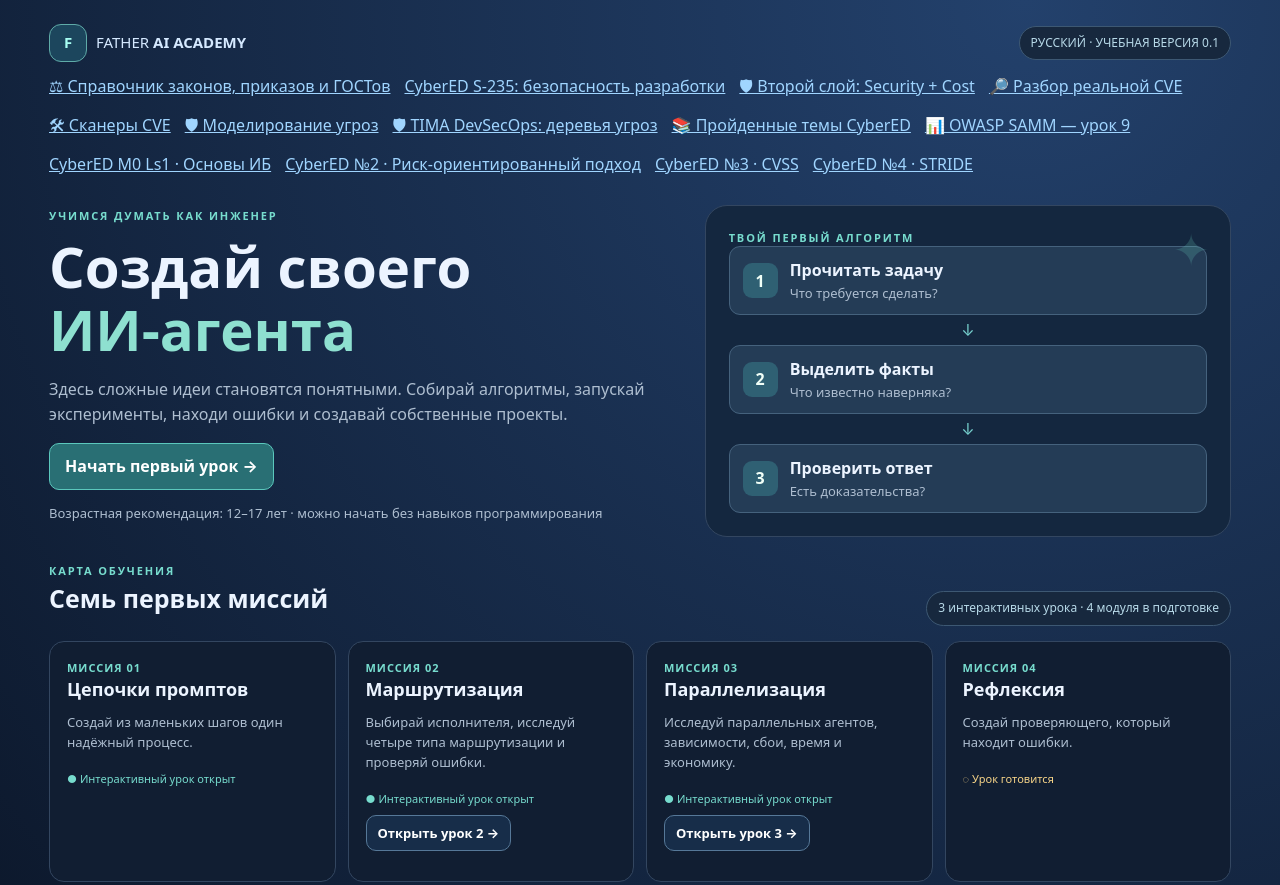
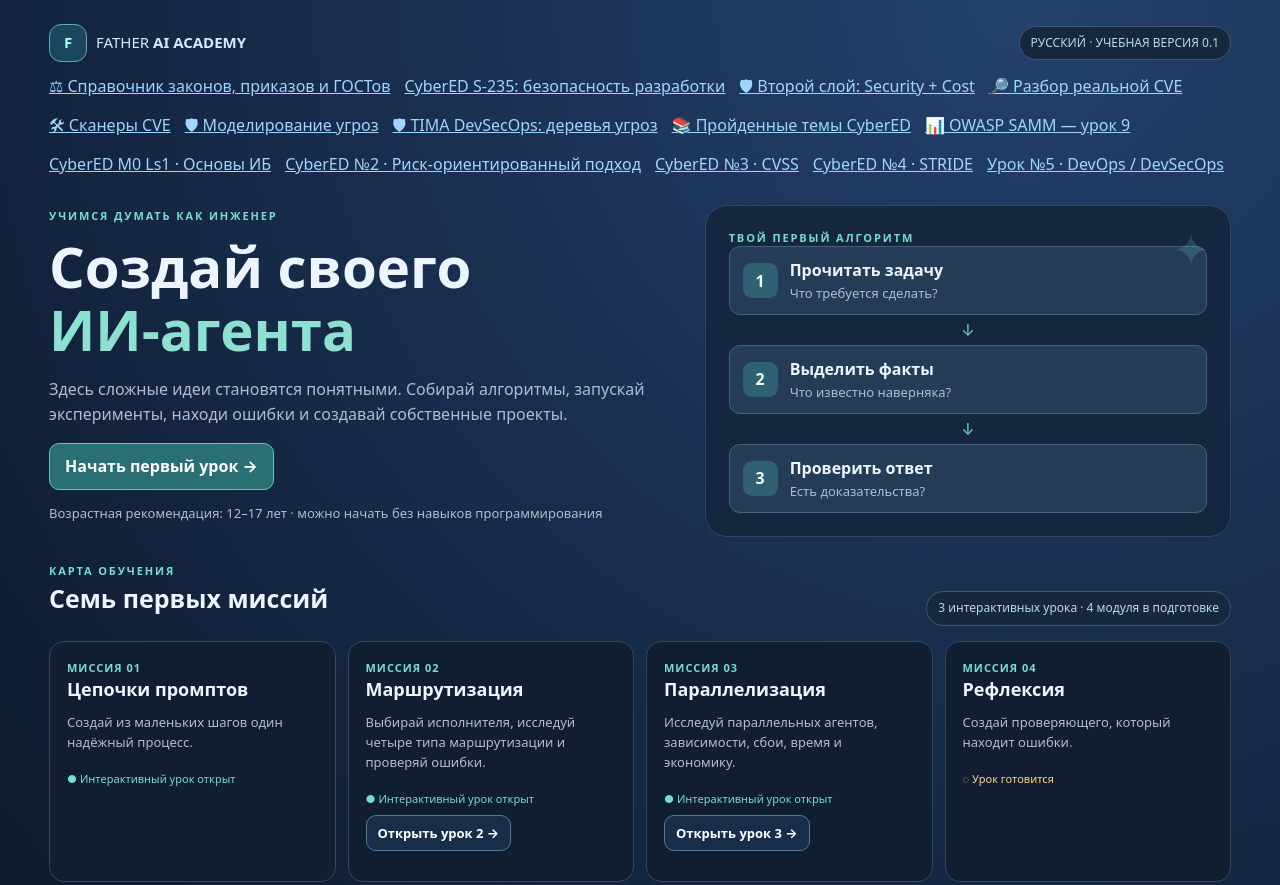
Before and after one commit to VictorKVS/FATHER_CODEX, a plain HTML site: page docs/school/index.html in a window 1280 px wide. Shown: the top 885 px of the page. Drawn offline with Linux system fonts and the light colour scheme.

```diff
--- a/docs/school/index.html
+++ b/docs/school/index.html
@@ -7,7 +7,7 @@
 </style></head><body>
 <div class="shell">
 <header class="bar"><a class="home" href="../index.html"><span class="mark">F</span>FATHER <strong>AI ACADEMY</strong></a><span class="chip">РУССКИЙ · УЧЕБНАЯ ВЕРСИЯ 0.1</span></header>
-<nav aria-label="Справочник безопасности" style="display:flex;gap:14px;flex-wrap:wrap;margin:12px 0 20px"><a href="../reference/security-regulations.html">⚖ Справочник законов, приказов и ГОСТов</a><a href="courses/CYBERED_S235_SECURE_DEVELOPMENT_RU.md">CyberED S-235: безопасность разработки</a><a href="security-layer.html">🛡 Второй слой: Security + Cost</a><a href="vulnerability-case-study.html">🔎 Разбор реальной CVE</a><a href="vulnerability-scanners.html">🛠 Сканеры CVE</a><a href="../reference/wiki/SEC-THREAT-MODELING-001.md">🛡 Моделирование угроз</a><a href="tima-threat-lab.html">🛡 TIMA DevSecOps: деревья угроз</a><a href="cybered-completed-lessons.html">📚 Пройденные темы CyberED</a><a href="cybered-m0-ls9-owasp-samm.html">📊 OWASP SAMM — урок 9</a><a href="cybered-m0-ls1-cybersecurity-basics.html">CyberED M0 Ls1 · Основы ИБ</a><a href="cybered-m0-ls2-risk-based-security.html">CyberED №2 · Риск-ориентированный подход</a><a href="cybered-m0-ls3-cvss.html">CyberED №3 · CVSS</a><a href="cybered-m0-ls4-threat-modeling.html">CyberED №4 · STRIDE</a></nav>
+<nav aria-label="Справочник безопасности" style="display:flex;gap:14px;flex-wrap:wrap;margin:12px 0 20px"><a href="../reference/security-regulations.html">⚖ Справочник законов, приказов и ГОСТов</a><a href="courses/CYBERED_S235_SECURE_DEVELOPMENT_RU.md">CyberED S-235: безопасность разработки</a><a href="security-layer.html">🛡 Второй слой: Security + Cost</a><a href="vulnerability-case-study.html">🔎 Разбор реальной CVE</a><a href="vulnerability-scanners.html">🛠 Сканеры CVE</a><a href="../reference/wiki/SEC-THREAT-MODELING-001.md">🛡 Моделирование угроз</a><a href="tima-threat-lab.html">🛡 TIMA DevSecOps: деревья угроз</a><a href="cybered-completed-lessons.html">📚 Пройденные темы CyberED</a><a href="cybered-m0-ls9-owasp-samm.html">📊 OWASP SAMM — урок 9</a><a href="cybered-m0-ls1-cybersecurity-basics.html">CyberED M0 Ls1 · Основы ИБ</a><a href="cybered-m0-ls2-risk-based-security.html">CyberED №2 · Риск-ориентированный подход</a><a href="cybered-m0-ls3-cvss.html">CyberED №3 · CVSS</a><a href="cybered-m0-ls4-threat-modeling.html">CyberED №4 · STRIDE</a><a href="cybered-m0-ls5-devops-devsecops.html">Урок №5 · DevOps / DevSecOps</a></nav>
 <div class="hero"><div><div class="eyebrow">Учимся думать как инженер</div><h1>Создай своего<br><span style="color:#8ee0d0">ИИ-агента</span></h1><p class="sub">Здесь сложные идеи становятся понятными. Собирай алгоритмы, запускай эксперименты, находи ошибки и создавай собственные проекты.</p><a href="#lesson" class="btn" style="display:inline-block;text-decoration:none">Начать первый урок →</a><p class="small">Возрастная рекомендация: 12–17 лет · можно начать без навыков программирования</p></div>
 <div class="art" aria-label="Схема учебного конвейера"><div class="eyebrow">Твой первый алгоритм</div><div class="hero-cards"><div class="hero-step"><i>1</i><div><b>Прочитать задачу</b><div class="small">Что требуется сделать?</div></div></div><div class="arrow">↓</div><div class="hero-step"><i>2</i><div><b>Выделить факты</b><div class="small">Что известно наверняка?</div></div></div><div class="arrow">↓</div><div class="hero-step"><i>3</i><div><b>Проверить ответ</b><div class="small">Есть доказательства?</div></div></div></div></div></div>
 <div class="heading"><div><div class="eyebrow">Карта обучения</div><h2>Семь первых миссий</h2></div><span class="chip">3 интерактивных урока · 4 модуля в подготовке</span></div>
```
